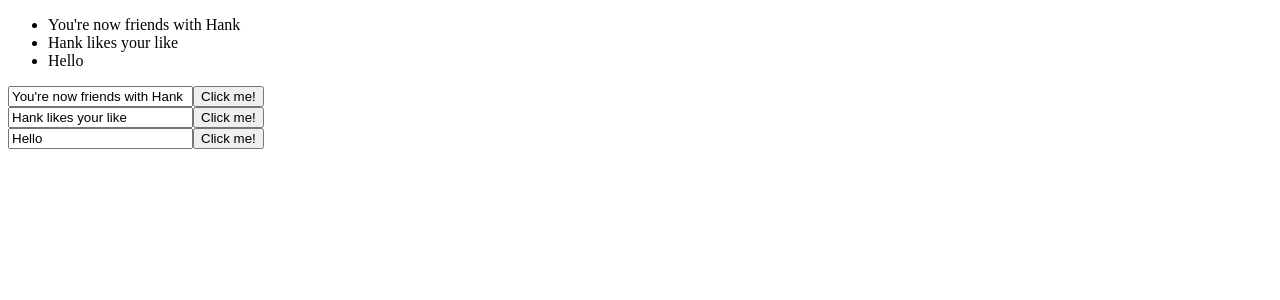
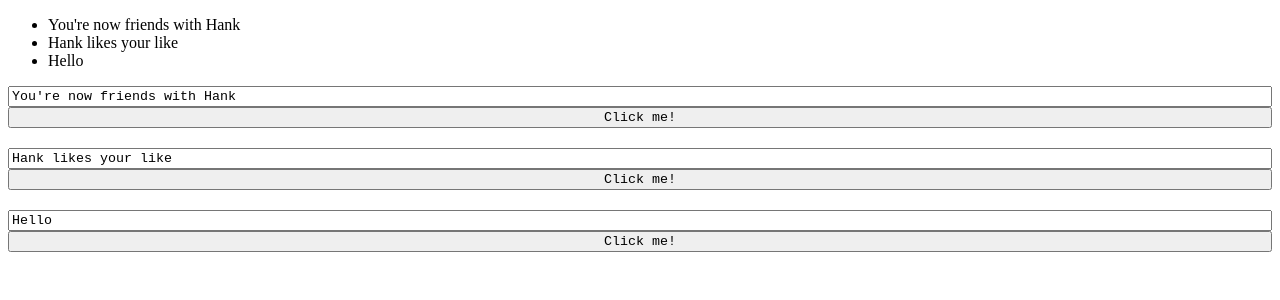
Before and after one commit to hankliu5/angular-fundamentals, an Angular app: page / in a window 1280 px wide. Shown: the top 300 px of the page. Built offline with nearby package versions, Linux system fonts and the light colour scheme.

Commit message:
write CSS inside components.

```diff
--- a/src/app/app.component.ts
+++ b/src/app/app.component.ts
@@ -13,7 +13,8 @@ import { inject } from '@angular/core/testing';
   <app-simple-form
     *ngFor="let message of mail.messages" [message]="message.text" (update)="onUpdate(message.id, $event.text)">
   </app-simple-form>
-  </div>`
+  </div>`,
+  styles: [`app-simple-form {margin-bottom: 20px;}`]
 })
 export class AppComponent {
   title = 'Fundamentals';
--- a/src/app/simple-form/simple-form.component.ts
+++ b/src/app/simple-form/simple-form.component.ts
@@ -2,11 +2,24 @@ import { Component, OnInit, Input, Output, EventEmitter } from '@angular/core';
 
 @Component({
   selector: 'app-simple-form',
-  template: `<div>
+  template: `
   <input #myInput type="text" [(ngModel)]="message">
   <button (click)="update.emit({text: message})">Click me!</button>
-  </div>`,
-  styles: []
+  `,
+  styles: [`
+  :host{
+    display: flex;
+    flex-direction: column;
+  }
+  input:focus{
+    font-weight: bold;
+    outline: none;
+  }
+
+  *{
+    font-family: monospace;
+  }
+  `]
 })
 export class SimpleFormComponent implements OnInit {
 
```
